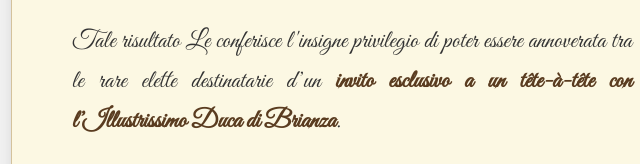
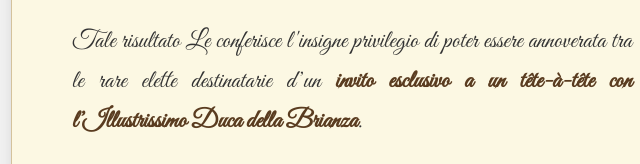
Before and after one commit to cereteo/cereteo.github.io, a plain HTML site: page index.html in a window 1280 px wide. Both pictures are taken after a click on the picture 640 px from the left and 298 px from the top of the page. Shown: the part 404-568 px from the top of the page, 288-928 px from the left. Drawn offline with Linux system fonts and the light colour scheme.

Commit message:
Update index.html

```diff
--- a/index.html
+++ b/index.html
@@ -18,7 +18,7 @@
             <h1>Gentilissima Donzella,</h1>
             <p>Con somma gratitudine Le porgiamo i nostri più sentiti ringraziamenti per aver preso parte al nobile cimento proposto.</p>
             <p>È con vivo compiacimento che abbiamo l’onore di comunicarLe che il Suo pregiato operato ha conseguito l’apprezzabile esito di <strong>20 punti</strong> su 30.</p>
-            <p>Tale risultato Le conferisce l'insigne privilegio di poter essere annoverata tra le rare elette destinatarie d’un <strong>invito esclusivo a un tête-à-tête con l’Illustrissimo Duca di Brianza</strong>.</p>
+            <p>Tale risultato Le conferisce l'insigne privilegio di poter essere annoverata tra le rare elette destinatarie d’un <strong>invito esclusivo a un tête-à-tête con l’Illustrissimo Duca della Brianza</strong>.</p>
             <p>A breve riceverà notizie più dettagliate: La invitiamo sin d’ora a predisporre il Suo calendario e a mantenersi disponibile.</p>
             <p>Con deferente ossequio e l’augurio di ogni bene,</p>
             <p>Il Comitato di Selezione</p>
```
